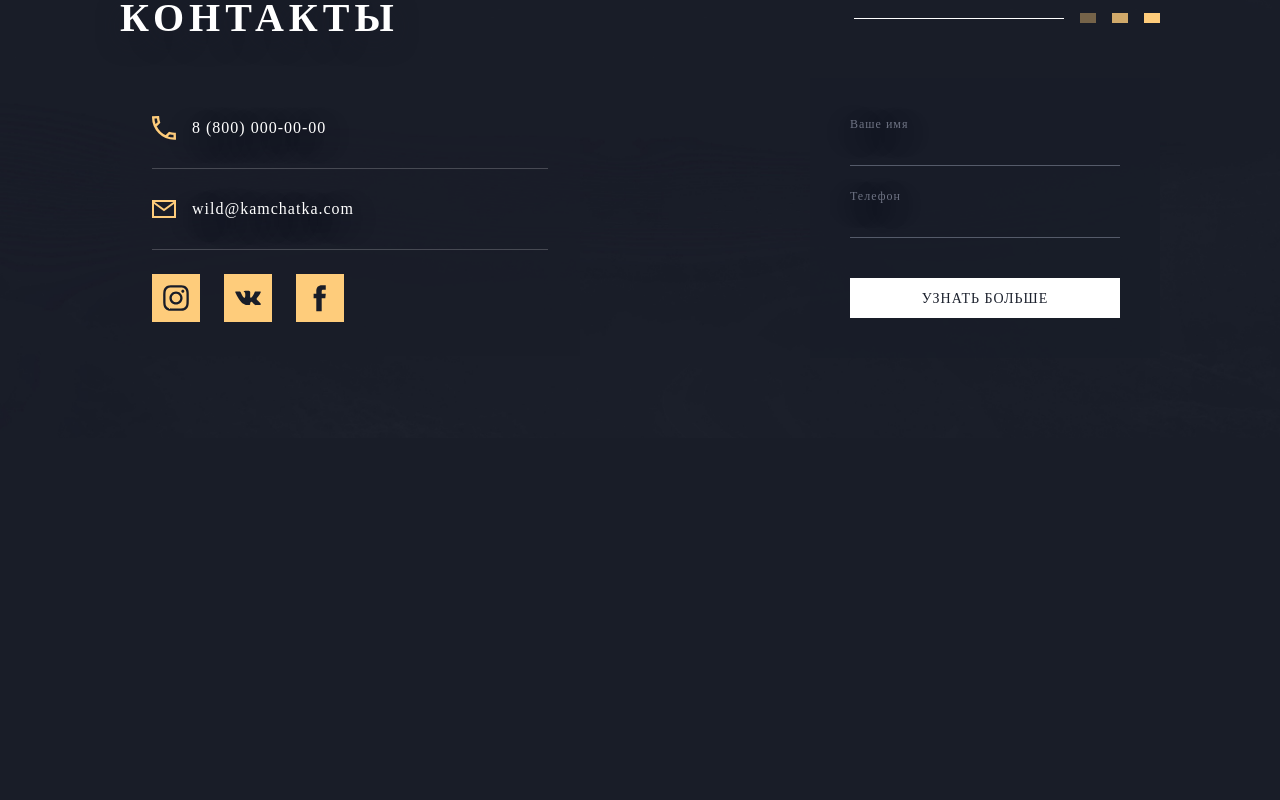
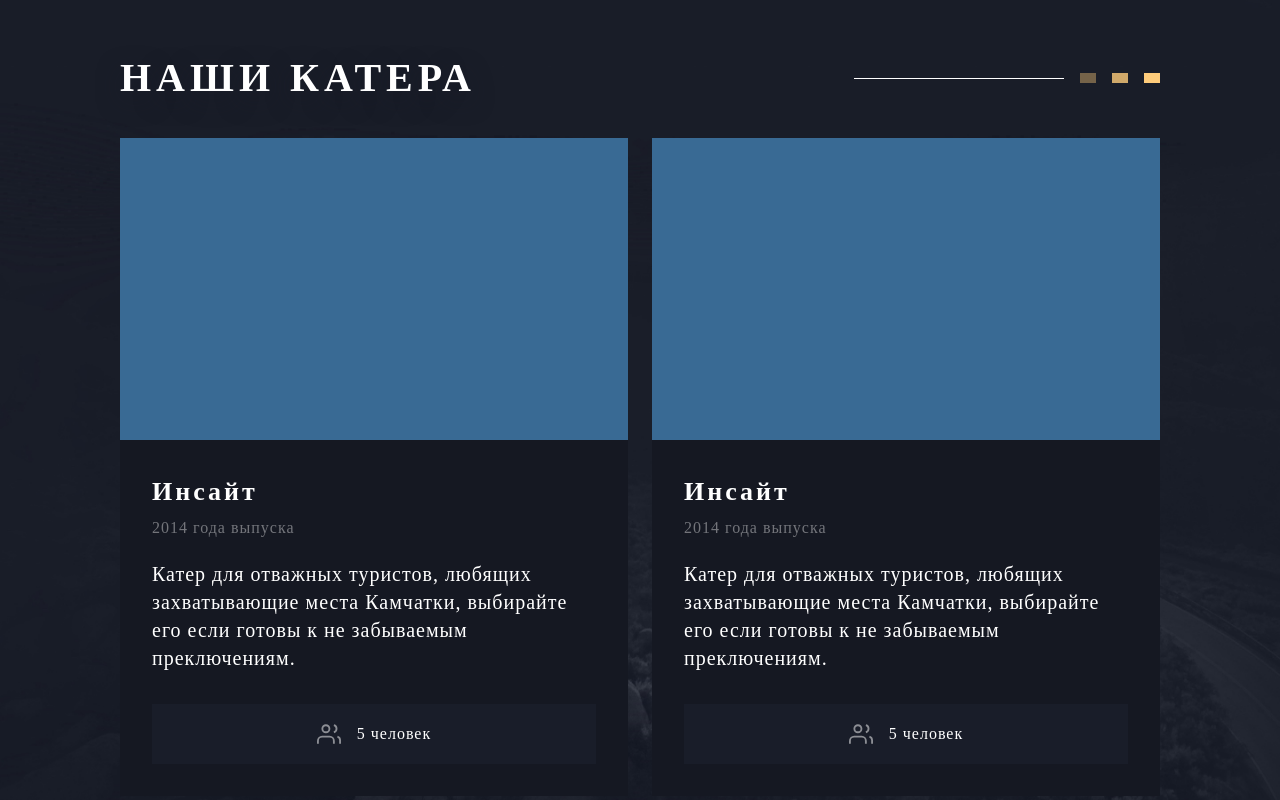
Before and after one commit to wiopriph/wk, a Vue app: page / in a window 1280 px wide. Shown: the part 1060-1860 px from the top of the page. Before the commit the page ends 1498 px from the top, so only its background shows below. Built offline with nearby package versions, Linux system fonts and the light colour scheme.

Commit message:
add boat card

```diff
--- /dev/null
+++ b/src/components/boat-card/index.vue
@@ -0,0 +1,137 @@
+<template>
+    <div class="boat-card">
+      <div class="boat-card__gallery"></div>
+
+      <div class="boat-card__about">
+        <h3 class="boat-card__name">Инсайт</h3>
+        <span class="boat-card__age">2014 года выпуска</span>
+        <p class="boat-card__description">Катер для отважных туристов, любящих захватывающие места Камчатки, выбирайте его если готовы к не забываемым преключениям.</p>
+
+        <div class="boat-card__capacity">
+          <users-logo class="boat-card__icon"/>
+          <span class="boat-card__people">5 человек</span>
+        </div>
+      </div>
+    </div>
+</template>
+
+<script>
+import UsersLogo from '@/assets/svg/users.svg?inline'
+
+export default {
+  name: 'boat-card',
+  components: {
+    UsersLogo
+  },
+  props: {
+    images: [],
+    name: String,
+    age: String,
+    description: String,
+    people: String
+  }
+}
+</script>
+
+<style lang="stylus" scoped>
+.boat-card {
+  max-width 50.8rem
+  width 100%
+
+  &__gallery {
+    width 100%
+    height 30.2rem
+    background #396A94
+
+    @media (max-width: 1040px) {
+      height 17rem
+    }
+  }
+  &__about {
+    padding 3.2rem
+    background #151822
+
+    @media (max-width: 1040px) {
+      padding 2rem
+    }
+  }
+
+  &__name {
+    font-family SFProText-Black
+    font-size 2.6rem
+    color #FFFFFF
+    letter-spacing 3px
+    line-height 4rem
+
+    @media (max-width: 1040px) {
+      font-size 2rem
+      line-height 3.2rem
+    }
+  }
+
+  &__age {
+    opacity 0.4
+    font-family SFProText-Regular
+    font-size 1.6rem
+    color #FFFFFF
+    letter-spacing 1px
+    line-height 3.2rem
+
+    @media (max-width: 1040px) {
+      font-size 1rem
+      line-height 3rem
+    }
+  }
+
+  &__description {
+    margin-top 1.6rem
+    font-family SFProText-Regular
+    font-size 2rem
+    color #FFFFFF
+    letter-spacing 1px
+    line-height 2.8rem
+
+    @media (max-width: 1040px) {
+      margin-top 1rem
+      font-size 1.4rem
+      line-height 2rem
+    }
+  }
+
+  &__capacity {
+    margin-top 3.2rem
+    padding 1.8rem
+    display flex
+    align-items center
+    justify-content center
+    background #191D29
+
+    @media (max-width: 1040px) {
+      margin-top 2rem
+      padding 1.2rem
+    }
+  }
+
+  &__icon {
+    width 2.4rem
+    height @width
+    margin-right 1.6rem
+
+    @media (max-width: 1040px) {
+      width 2rem
+      height @width
+    }
+  }
+
+  &__people {
+    font-family SFProText-Medium
+    font-size 1.6rem
+    color #FFFFFF
+    letter-spacing 1px
+
+    @media (max-width: 1040px) {
+      font-size 1.4rem
+    }
+  }
+}
+</style>
--- a/src/components/header/index.vue
+++ b/src/components/header/index.vue
@@ -32,9 +32,11 @@ export default {
     flex-direction row
     justify-content space-between
     align-items center
+    margin-top 14rem
     margin-bottom 4rem
 
     @media (max-width: 1040px) {
+      margin-top 4rem
       margin-bottom 1.6rem
     }
 
--- /dev/null
+++ b/src/sections/boats/index.vue
@@ -0,0 +1,37 @@
+<template>
+  <div class="boats">
+    <boat-card class="boats__item"/>
+    <boat-card class="boats__item"/>
+  </div>
+</template>
+
+<script>
+import boatCard from '@/components/boat-card/index.vue'
+
+export default {
+  name: 'boats',
+  components: {
+    boatCard
+  }
+}
+</script>
+
+<style lang="stylus" scoped>
+  .boats {
+    display flex
+    flex-direction row
+    align-items center
+    justify-content space-between
+
+    @media (max-width: 1040px) {
+      flex-direction column
+      align-items start
+    }
+
+    &__item:not(:last-child) {
+      @media (max-width: 1040px) {
+        margin-bottom 1.6rem
+      }
+    }
+  }
+</style>
--- a/src/sections/contacts/index.vue
+++ b/src/sections/contacts/index.vue
@@ -10,7 +10,7 @@ import wkContacts from '@/components/contacts/index.vue'
 import wkForm from '@/components/form/index.vue'
 
 export default {
-  name: 'home',
+  name: 'contacts',
   components: {
     wkContacts,
     wkForm
--- a/src/sections/header/index.vue
+++ b/src/sections/header/index.vue
@@ -113,7 +113,7 @@ export default {
   .wk-button {
     background #FFFFFF
     padding .8rem
-    font-family Helvetica
+    font-family SFProText-Heavy
     font-size 14px
     color #182130
     letter-spacing 1.17px
@@ -126,7 +126,7 @@ export default {
     border 1px solid rgba(255, 255, 255, 0.2)
     color #FFFFFF
     padding .8rem
-    font-family Helvetica
+    font-family SFProText-Heavy
     font-size 14px
     letter-spacing 1.17px
     text-align center
--- a/src/sections/home/index.vue
+++ b/src/sections/home/index.vue
@@ -108,13 +108,13 @@ export default {
   }
 
   .home-look {
-    margin 16rem 0
+    margin 16rem 0 2rem 0
     display flex
     align-items center
     justify-content center
 
     @media (max-width: 1040px) {
-      margin 2.4rem 0
+      margin 2.4rem 0 2rem 0
     }
 
     div {
--- a/src/views/Home.vue
+++ b/src/views/Home.vue
@@ -1,11 +1,13 @@
 <template>
   <div class="background">
    <div class="layout">
-     <sections-header/>
+    <sections-header/>
      <sections-home/>
 
      <wk-header title="Маршруты" id="routes"></wk-header>
+
      <wk-header title="Наши катера" id="boats"></wk-header>
+     <sections-boat></sections-boat>
 
      <wk-header title="Контакты" id="contacts"></wk-header>
      <sections-contacts/>
@@ -18,6 +20,7 @@ import wkHeader from '@/components/header/index.vue'
 import sectionsHeader from '@/sections/header/index.vue'
 import sectionsHome from '@/sections/home/index.vue'
 import sectionsContacts from '@/sections/contacts/index.vue'
+import sectionsBoat from '@/sections/boats/index.vue'
 
 export default {
   name: 'home',
@@ -25,6 +28,7 @@ export default {
     sectionsHeader,
     sectionsHome,
     sectionsContacts,
+    sectionsBoat,
     wkHeader
   },
   watch: {
```
